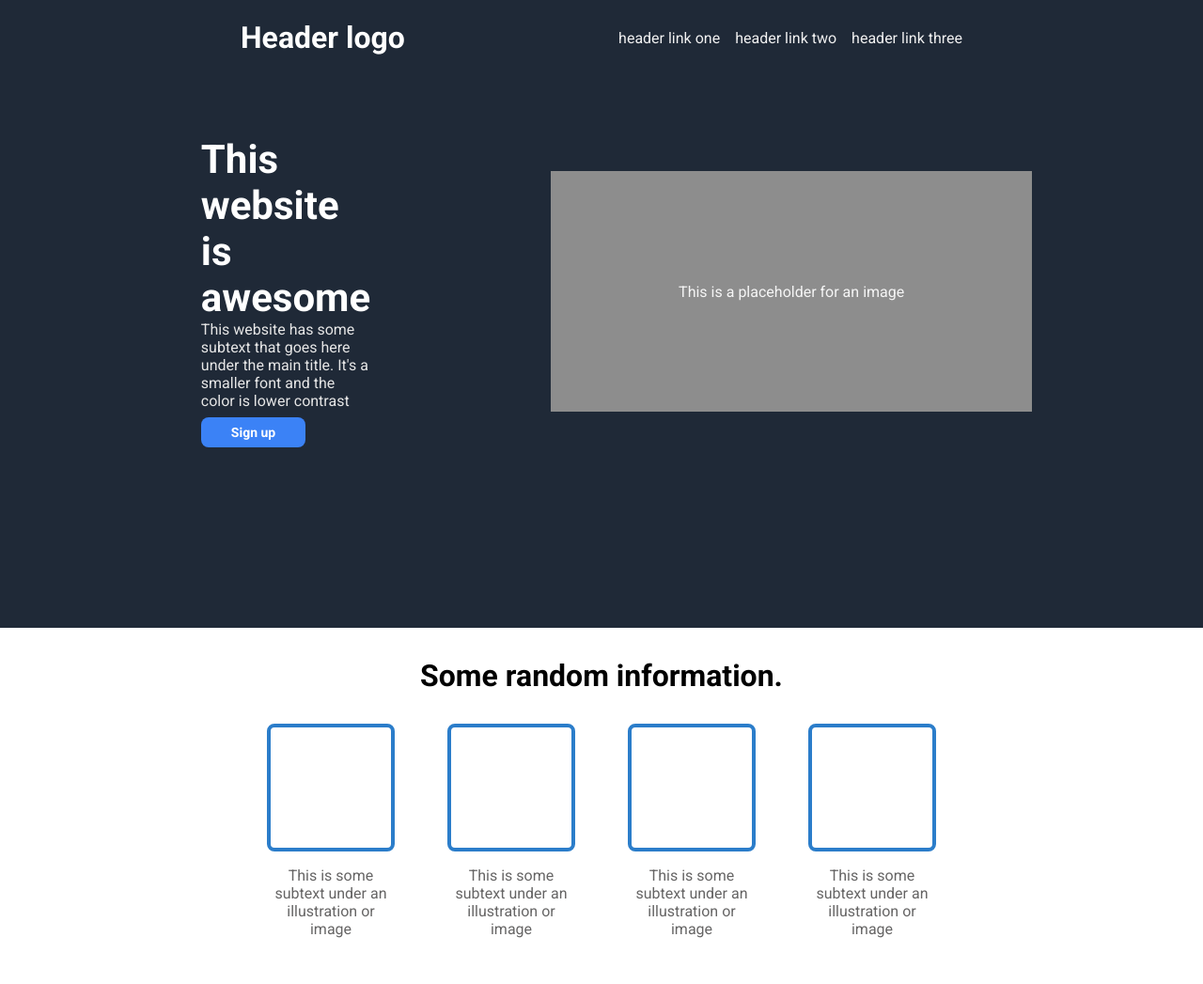
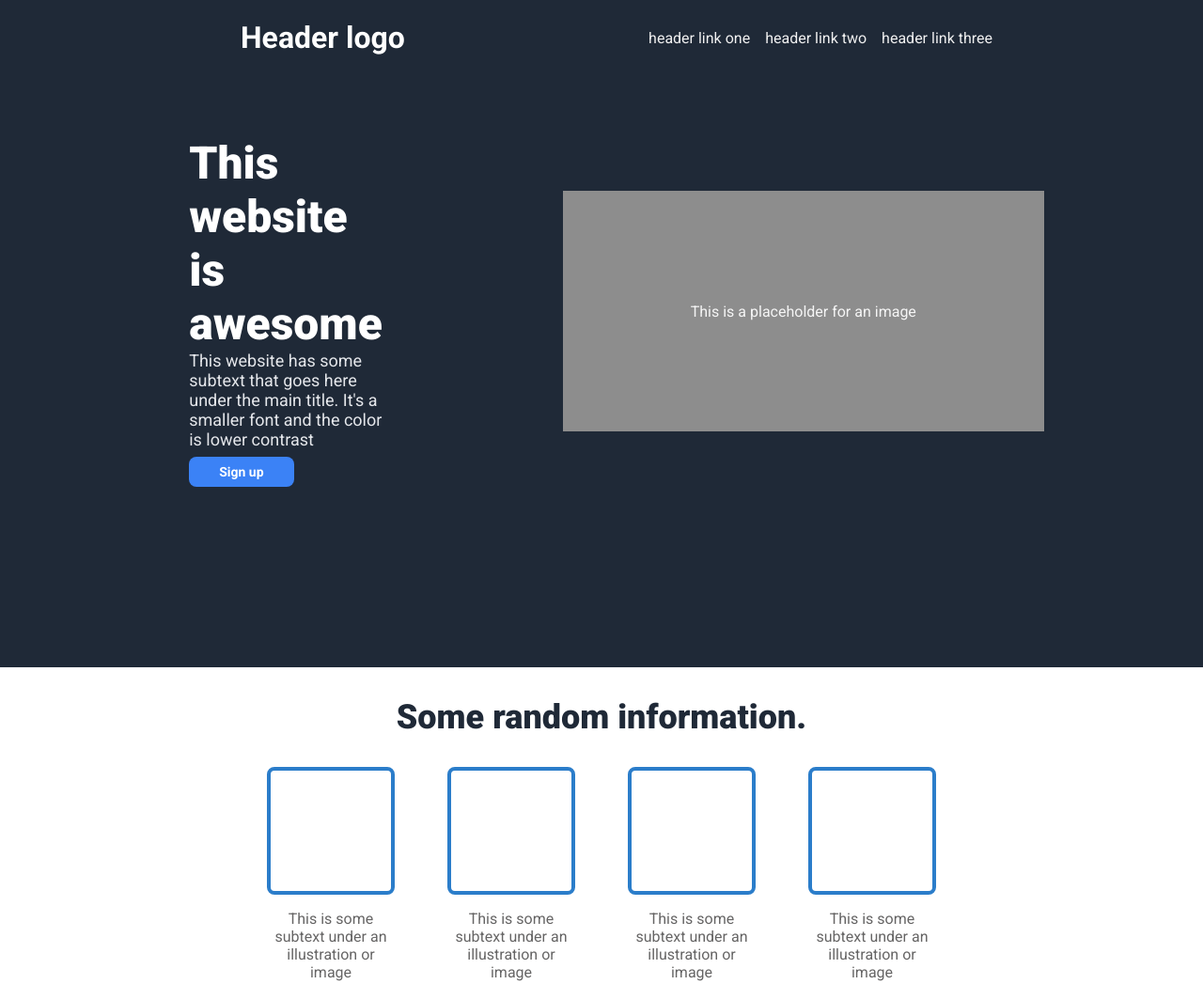
Before and after one commit to arturodelac/landing-page, a plain HTML site: page index.html in a window 1280 px wide. Shown: the top 1047 px of the page at 94% size. Drawn offline with Linux system fonts and the light colour scheme.

Commit message:
Minor details

```diff
--- a/style.css
+++ b/style.css
@@ -1,4 +1,5 @@
-@import url('https://fonts.googleapis.com/css2?family=Roboto:wght@400;700&display=swap');
+@import url('https://fonts.googleapis.com/css2?family=Roboto:ital,wght@0,100;0,300;0,400;0,500;0,700;0,900;1,100;1,300;1,400;1,500;1,700;1,900&display=swap');
+
 
 * {
 
@@ -13,7 +14,7 @@ a {
 }
 
 .Header {
-    min-width: 640px;
+    min-width: 800px;
     display: flex;
     align-items: center;
     padding-left: 256px;
@@ -37,20 +38,22 @@ h1 {
 h2 {
     color: white;
     margin: 0px;
-    font-size: 42px;
-    font-weight: 700;
+    font-size: 48px;
+    font-weight: 800;
     padding-right: 64px;
 }
 .subtext{
     padding-right: 64px;
+    font-size: 18px;
+    color:#E5E7EB;
 
 }
 
 h3 {
-    color: rgb(0, 0, 0);
+    color: #1F2937;
     margin: 0px;
-    font-size: 32px;
-    font-weight: 700;
+    font-size: 36px;
+    font-weight: 800;
     letter-spacing: .001px;
 }
 
```
